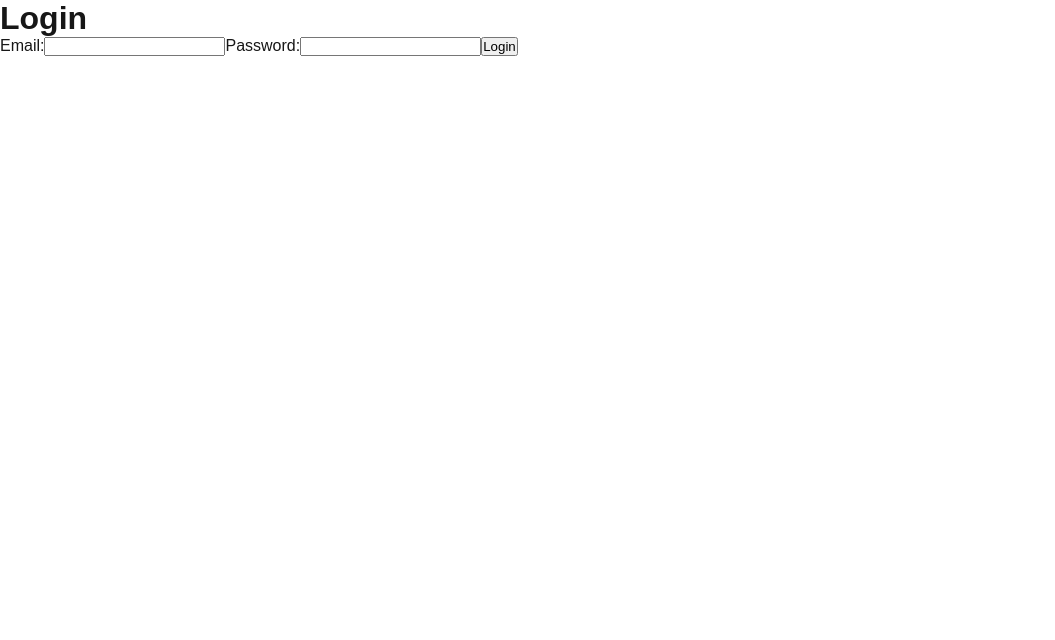
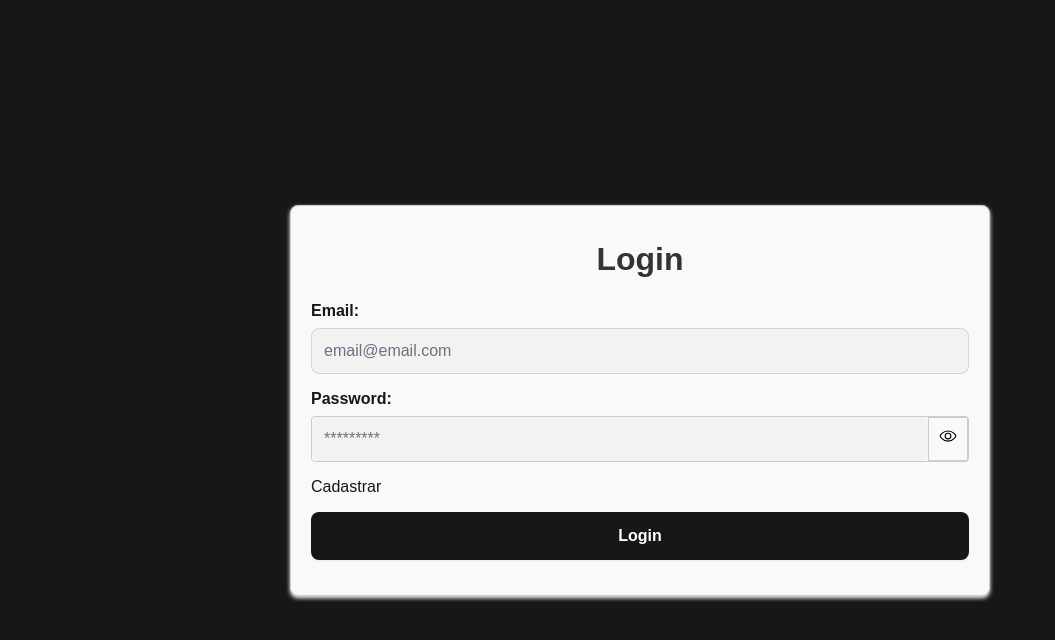
Before and after one commit to carlosAlx/finan, a Next.js app: page /login in a window 1280 px wide. Shown: the top 640 px of the page, without its empty margins (0-1055 px from the left). Built offline with nearby package versions, Linux system fonts and the light colour scheme.

Commit message:
feat: criando pagina de login

```diff
--- /dev/null
+++ b/src/app/login/login.module.css
@@ -0,0 +1,94 @@
+.container_login {
+  display: flex;
+  justify-content: center;
+  align-items: center;
+  width: 100%;
+  height: 100vh;
+  background-color: #171717;
+}
+.container_form {
+  display: flex;
+  flex-direction: column;
+  max-width: 700px;
+  width: 100%;
+  height: auto;
+  padding: 35px 20px;
+  border: 1px solid #ccc;
+  border-radius: 8px;
+  background-color: #f9f9f9;
+  box-shadow: 0 2px 4px white;
+  border: solid 1px #ccc;
+}
+.container_form form {
+  display: flex;
+  flex-direction: column;
+  width: 100%;
+  gap: 1rem;
+}
+.container_form h1 {
+  text-align: center;
+  margin-bottom: 24px;
+  color: #333;
+}
+.input_group {
+  display: flex;
+  flex-direction: column;
+  margin-bottom: 16px;
+}
+.input_group label {
+  margin-bottom: 8px;
+  font-weight: 600;
+}
+.input_group input {
+  padding: 10px;
+  border: 1px solid #ccc;
+  border-radius: 4px;
+  font-size: 16px;
+  background-color: #f9f9f9;
+}
+
+.password_input {
+  position: relative;
+  display: flex;
+  flex-direction: row;
+  height: fit-content;
+  background-color: #f9f9f9;
+  border: 1px solid #ccc;
+  border-radius: 4px;
+}
+.password_input input {
+  border: none !important;
+}
+.password_input button {
+  background: none;
+  border: none;
+  cursor: pointer;
+  padding: 0 10px;
+  font-size: 18px;
+  border: 1px solid #ccc;
+}
+.input_group input {
+  padding: 10px;
+  margin-bottom: 16px;
+  border: 1px solid #ccc;
+  border-radius: 4px;
+  font-size: 16px;
+  width: 100%;
+}
+
+.button {
+  cursor: pointer;
+  border: none;
+  border-radius: 8px;
+  font-weight: 600;
+  padding: 12px 24px;
+  background-color: #171717;
+  color: #ffffff;
+  transition: background-color 0.3s ease;
+  display: inline-block;
+  text-align: center;
+  text-decoration: none;
+  font-size: 16px;
+  line-height: 1.5;
+  margin: 8px;
+}
--- a/src/app/login/page.tsx
+++ b/src/app/login/page.tsx
@@ -1,11 +1,17 @@
 'use client';
 import { use, useState } from 'react';
+import styles from './login.module.css';
+import { Eye, EyeSlash } from 'phosphor-react';
+import { Button } from '@/components/Button';
+import { Input } from '@/components/Input';
+import { FormField } from '@/components/FormField';
 
 export default function LoginPage() {
   const [formData, setFormData] = useState({
     email: '',
     password: '',
   });
+  const [showPassword, setShowPassword] = useState(false);
 
   const handleChange = (e: React.ChangeEvent<HTMLInputElement>) => {
     setFormData({
@@ -20,15 +26,42 @@ export default function LoginPage() {
   };
 
   return (
-    <div>
-      <div>
+    <div className={styles.container_login}>
+      <div className={styles.container_form}>
         <h1>Login</h1>
         <form onSubmit={handleSubmit}>
-          <label htmlFor="email">Email:</label>
-          <input type="email" id="email" name="email" onChange={handleChange} />
-          <label htmlFor="password">Password:</label>
-          <input type="password" id="password" name="password" onChange={handleChange} />
-          <button type="submit">Login</button>
+          <FormField id="email" label="Email:">
+            <Input
+              type="email"
+              id="email"
+              name="email"
+              placeholder="email@email.com"
+              onChange={handleChange}
+            />
+          </FormField>
+          <FormField id="password" label="Password:">
+            <div className={styles.password_input}>
+              <Input
+                type={showPassword ? 'text' : 'password'}
+                id="password"
+                name="password"
+                placeholder="*********"
+                onChange={handleChange}
+              />
+              <button
+                type="button"
+                onClick={() => setShowPassword(!showPassword)}
+                aria-label={showPassword ? 'Ocultar senha' : 'Mostrar senha'}
+                title={showPassword ? 'Ocultar senha' : 'Mostrar senha'}
+              >
+                {showPassword ? <EyeSlash /> : <Eye />}
+              </button>
+            </div>
+          </FormField>
+          <a href="/cadastro">Cadastrar</a>
+          <Button aria-label="Login" type="submit" title="Login">
+            Login
+          </Button>
         </form>
       </div>
     </div>
```
